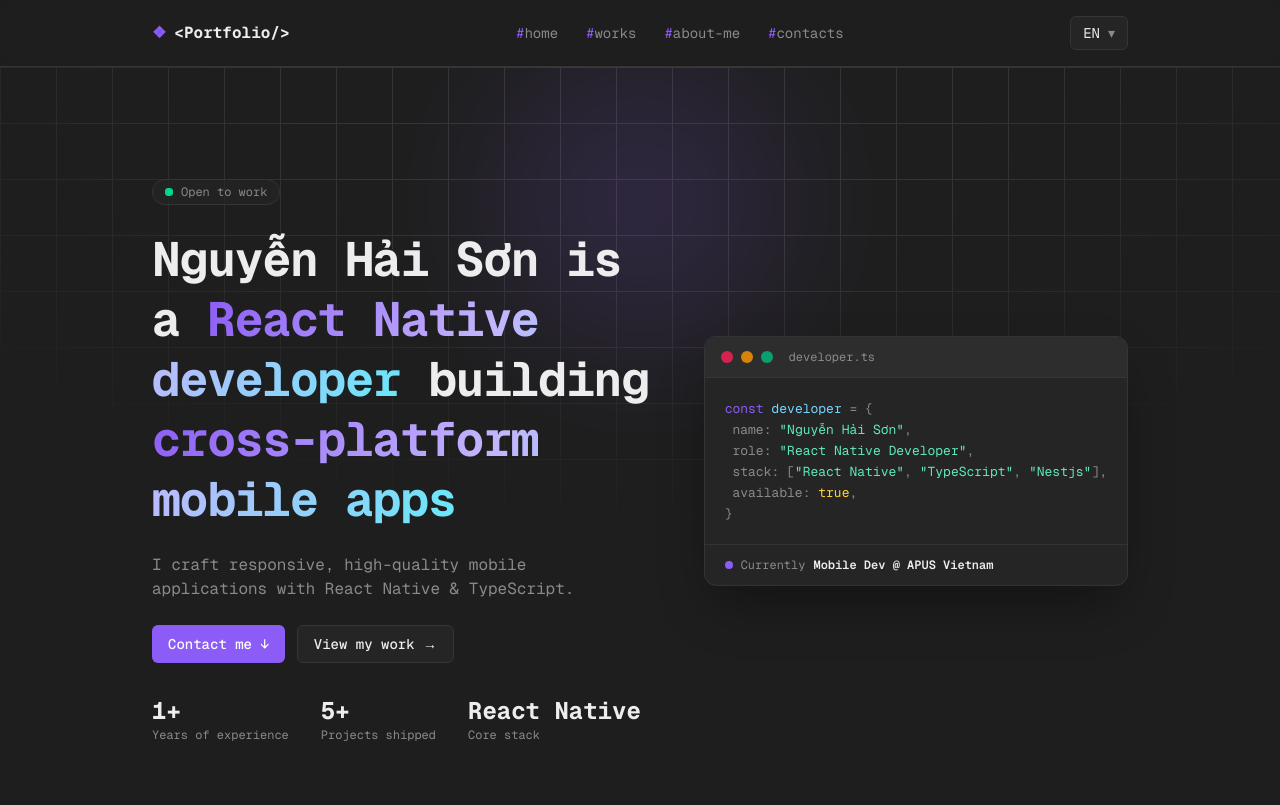
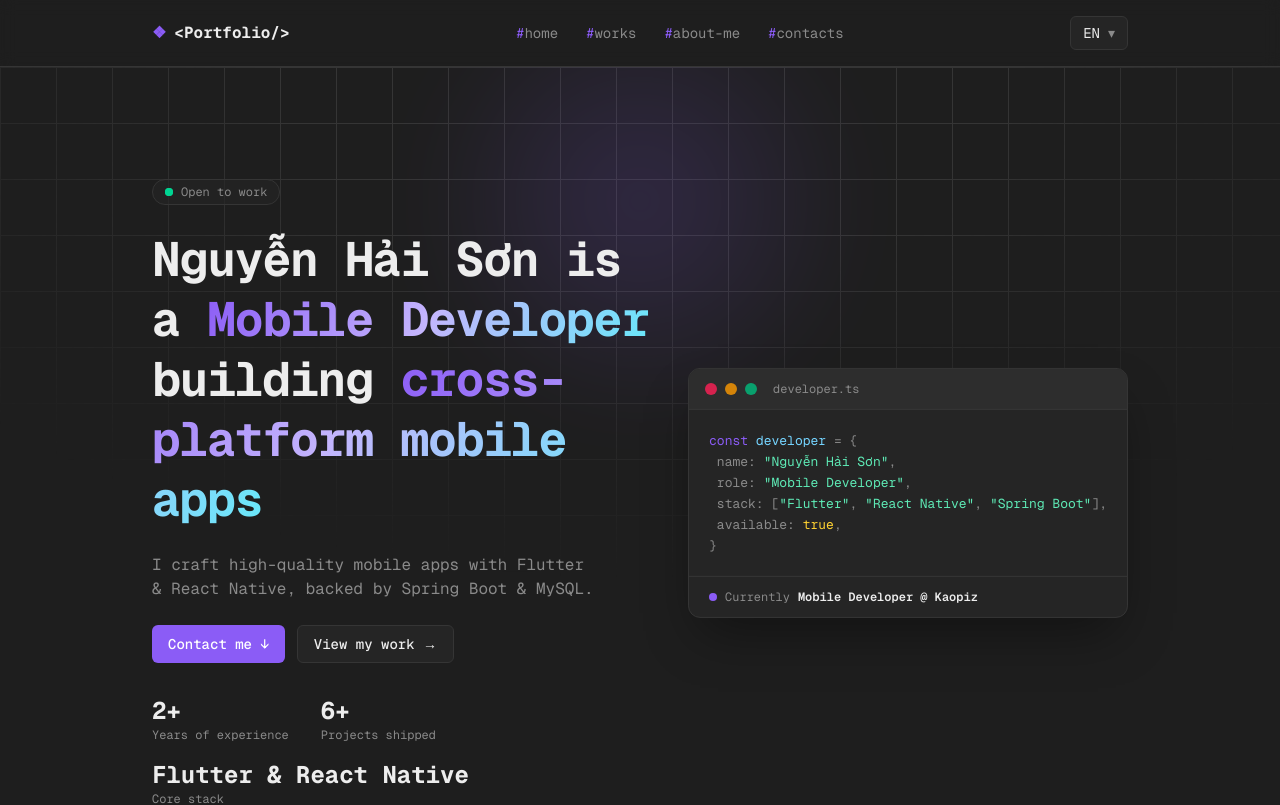
Before and after one commit to lilMatthew/porfolio, a Next.js app: page /en in a window 1280 px wide. Shown: the top 805 px of the page. Built offline with nearby package versions, Linux system fonts and the light colour scheme.

Commit message:
(update): update techstack, work exp

```diff
--- a/messages/en.json
+++ b/messages/en.json
@@ -1,7 +1,7 @@
 {
   "Metadata": {
     "title": "lilmatthew.dev",
-    "description": "Portfolio of Nguyễn Hải Sơn — React Native developer building cross-platform mobile apps."
+    "description": "Portfolio of Nguyễn Hải Sơn — Mobile developer building cross-platform apps with Flutter & React Native."
   },
   "Nav": {
     "home": "home",
@@ -15,8 +15,8 @@
     "en": "EN"
   },
   "Hero": {
-    "headline": "{name} is a <hl>React Native developer</hl> building <hl>cross-platform mobile apps</hl>",
-    "subtitle": "I craft responsive, high-quality mobile applications with React Native & TypeScript.",
+    "headline": "{name} is a <hl>Mobile Developer</hl> building <hl>cross-platform mobile apps</hl>",
+    "subtitle": "I craft high-quality mobile apps with Flutter & React Native, backed by Spring Boot & MySQL.",
     "cta": "Contact me",
     "viewWork": "View my work",
     "available": "Open to work",
@@ -24,7 +24,7 @@
     "statProjects": "Projects shipped",
     "statStack": "Core stack",
     "currentlyWorking": "Currently",
-    "currentProject": "Mobile Dev @ APUS Vietnam"
+    "currentProject": "Mobile Developer @ Kaopiz"
   },
   "Quote": {
     "text": "Aspiring to become a Mobile Engineer capable of delivering end-to-end solutions.",
@@ -77,13 +77,13 @@
   "About": {
     "title": "about-me",
     "greeting": "Hello, I'm {name}!",
-    "body": "I'm a React Native developer with 1 year of experience delivering cross-platform mobile applications and business solutions. I'm skilled in React Native, TypeScript, API integration, state management and performance optimization, and I graduated in Information Technology from the Banking Academy of Vietnam (2021–2025). I'm continuously learning native mobile technologies and backend development to build scalable, high-quality applications.",
+    "body": "I'm a Mobile Developer at Kaopiz with over 2 years of experience delivering cross-platform mobile applications and business solutions for Japanese clients. I work with React Native (TypeScript) and Flutter (Dart), with solid skills in API integration, state management and performance optimization, and I also contribute to backend development with Spring Boot and MySQL. I graduated in Information Technology from the Banking Academy of Vietnam (2021–2025) and keep learning to build scalable, high-quality applications.",
     "readMore": "Get in touch",
     "hlRole": "Role",
     "hlExperience": "Experience",
     "hlEducation": "Education",
     "hlLocation": "Based in",
-    "expValue": "1+ years building mobile apps",
+    "expValue": "2+ years building mobile apps",
     "eduValue": "IT, Banking Academy of Vietnam"
   },
   "Contacts": {
@@ -113,7 +113,7 @@
     "dialogClose": "Close"
   },
   "Footer": {
-    "tagline": "React Native developer building cross-platform mobile apps.",
+    "tagline": "Mobile developer building cross-platform apps with Flutter & React Native.",
     "media": "Find me",
     "rights": "Programmers don't just write code.",
     "madeBy": " {name}"
--- a/messages/vi.json
+++ b/messages/vi.json
@@ -1,7 +1,7 @@
 {
   "Metadata": {
     "title": "lilmatthew.dev",
-    "description": "Portfolio của Nguyễn Hải Sơn — lập trình viên React Native xây dựng ứng dụng di động đa nền tảng."
+    "description": "Portfolio của Nguyễn Hải Sơn — lập trình viên Mobile xây dựng ứng dụng di động đa nền tảng với Flutter & React Native."
   },
   "Nav": {
     "home": "trang-chủ",
@@ -15,8 +15,8 @@
     "en": "EN"
   },
   "Hero": {
-    "headline": "{name} là <hl>lập trình viên React Native</hl> xây dựng <hl>ứng dụng di động đa nền tảng</hl>",
-    "subtitle": "Tôi xây dựng các ứng dụng di động chất lượng cao với React Native & TypeScript.",
+    "headline": "{name} là <hl>Mobile Developer</hl> xây dựng <hl>ứng dụng di động đa nền tảng</hl>",
+    "subtitle": "Tôi xây dựng ứng dụng di động chất lượng cao với Flutter & React Native, cùng backend Spring Boot & MySQL.",
     "cta": "Liên hệ với tôi",
     "viewWork": "Xem dự án",
     "available": "Sẵn sàng nhận việc",
@@ -24,7 +24,7 @@
     "statProjects": "Dự án đã làm",
     "statStack": "Công nghệ chính",
     "currentlyWorking": "Hiện tại",
-    "currentProject": "Mobile Dev @ APUS Vietnam"
+    "currentProject": "Mobile Developer @ Kaopiz"
   },
   "Quote": {
     "text": "Hướng tới trở thành một Mobile Engineer có thể xây dựng giải pháp end-to-end hoàn chỉnh.",
@@ -77,13 +77,13 @@
   "About": {
     "title": "giới-thiệu",
     "greeting": "Xin chào, tôi là {name}!",
-    "body": "Tôi là lập trình viên React Native với 1 năm kinh nghiệm phát triển các ứng dụng di động đa nền tảng và giải pháp doanh nghiệp. Tôi thành thạo React Native, TypeScript, tích hợp API, quản lý state và tối ưu hiệu năng, tốt nghiệp ngành Công nghệ Thông tin tại Học viện Ngân hàng (2021–2025). Tôi liên tục học hỏi công nghệ mobile native và phát triển backend để xây dựng những ứng dụng chất lượng cao, có khả năng mở rộng.",
+    "body": "Tôi là Mobile Developer tại Kaopiz với hơn 2 năm kinh nghiệm phát triển ứng dụng di động đa nền tảng và giải pháp doanh nghiệp cho khách hàng Nhật Bản. Tôi làm việc với React Native (TypeScript) và Flutter (Dart), thành thạo tích hợp API, quản lý state và tối ưu hiệu năng; đồng thời tham gia phát triển backend với Spring Boot và MySQL. Tôi tốt nghiệp ngành Công nghệ Thông tin tại Học viện Ngân hàng (2021–2025) và luôn học hỏi để xây dựng những ứng dụng chất lượng cao, có khả năng mở rộng.",
     "readMore": "Liên hệ",
     "hlRole": "Vai trò",
     "hlExperience": "Kinh nghiệm",
     "hlEducation": "Học vấn",
     "hlLocation": "Địa điểm",
-    "expValue": "1+ năm xây dựng ứng dụng di động",
+    "expValue": "2+ năm xây dựng ứng dụng di động",
     "eduValue": "CNTT, Học viện Ngân hàng"
   },
   "Contacts": {
@@ -113,7 +113,7 @@
     "dialogClose": "Đóng"
   },
   "Footer": {
-    "tagline": "Lập trình viên React Native xây dựng ứng dụng di động đa nền tảng.",
+    "tagline": "Mobile Developer xây dựng ứng dụng di động đa nền tảng với Flutter & React Native.",
     "media": "Kết nối",
     "rights": "Lập trình viên đâu phải chỉ biết code.",
     "madeBy": " {name}"
--- a/src/data/profile.ts
+++ b/src/data/profile.ts
@@ -4,16 +4,16 @@
  */
 export const profile = {
   name: "Nguyễn Hải Sơn",
-  role: "React Native Developer",
+  role: "Mobile Developer",
   location: "Hanoi, Vietnam",
   // Headline stats shown in the hero. Values are non-translatable.
   stats: {
-    years: "1+",
-    projects: "5+",
-    stack: "React Native",
+    years: "2+",
+    projects: "6+",
+    stack: "Flutter & React Native",
   },
   // Tech shown in the hero "code window" snippet.
-  stack: ["React Native", "TypeScript", "Nestjs"],
+  stack: ["Flutter", "React Native", "Spring Boot"],
   socials: {
     // TODO: replace with your real GitHub / LinkedIn URLs
     github: "https://github.com/lilMatthew",
--- a/src/data/skills.ts
+++ b/src/data/skills.ts
@@ -8,12 +8,12 @@ export type SkillGroup = {
 };
 
 export const skills: SkillGroup[] = [
-  { category: "languages", items: ["JavaScript", "TypeScript"] },
+  { category: "languages", items: ["Dart", "TypeScript", "JavaScript", "Java"] },
   {
     category: "frameworks",
-    items: ["React Native", "NestJS"],
+    items: ["Flutter", "React Native", "Spring Boot", "NestJS"],
   },
-  { category: "databases", items: ["PostgreSQL", "Firebase"] },
+  { category: "databases", items: ["MySQL", "PostgreSQL", "Firebase"] },
   {
     category: "tools",
     items: ["Git", "GitHub", "GitLab", "Postman", "Figma", "Swagger"],
```
